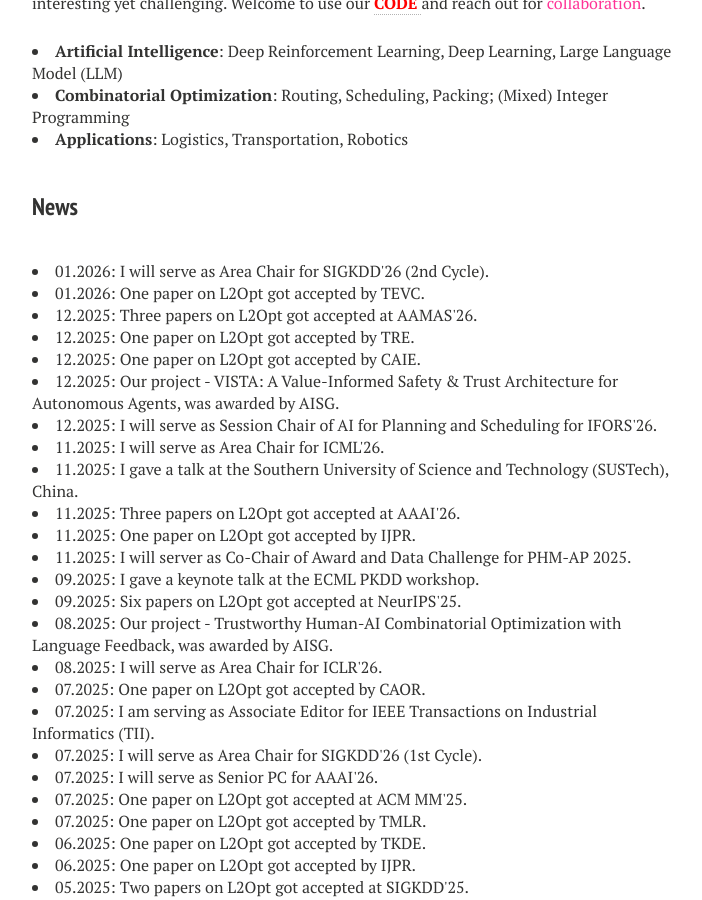
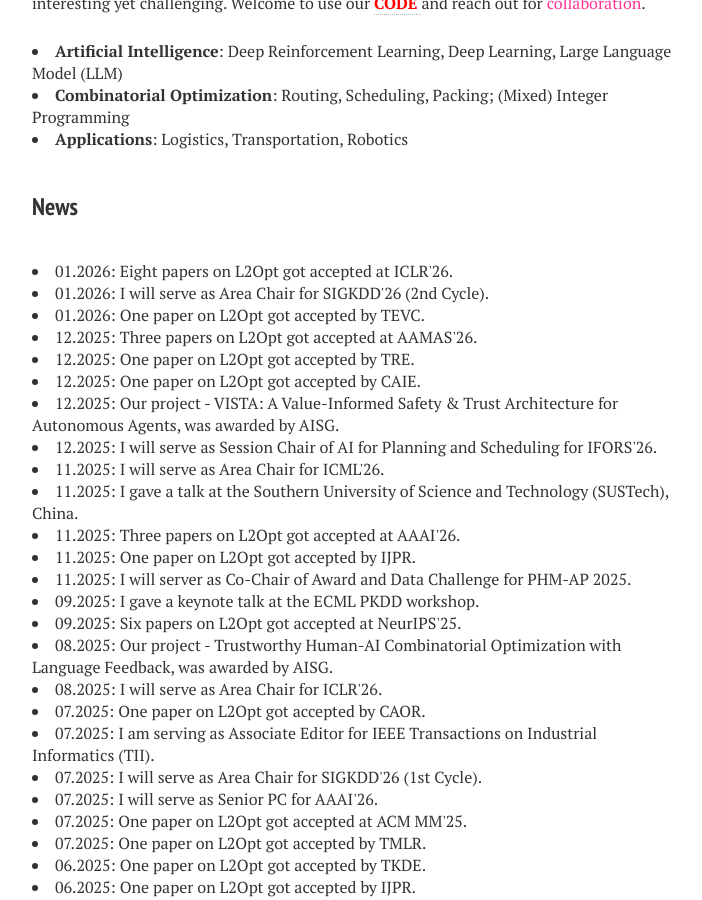
Before and after one commit to zhiguangcaosg/zhiguangcaosg.github.io, a Jekyll site: the page built from index.md, in a window 1280 px wide and 900 px high, scrolled down 812 px. Shown: the whole window, without its empty margins (288-990 px from the left). Built offline with Jekyll 4.4.1, drawn with Linux system fonts in a browser that asks for light colours; nearby versions of some CDN libraries.

Commit message:
Update index.md

```diff
--- a/index.md
+++ b/index.md
@@ -38,6 +38,10 @@ image: banner1.png
 </li>
 
 <h3 style="margin-bottom:-8px;padding-top:20px;">News</h3> <br>
+<li>
+01.2026: Eight papers on L2Opt got accepted at ICLR'26.
+</li>
+
 <li>
 01.2026:  I will serve as Area Chair for SIGKDD'26 (2nd Cycle).
 </li>
```
